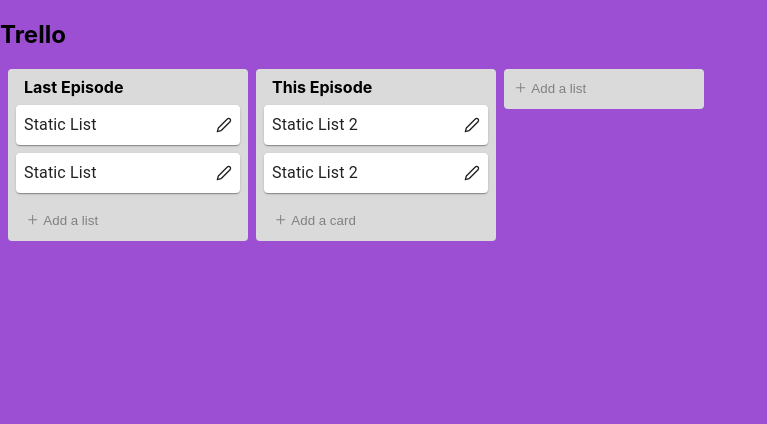
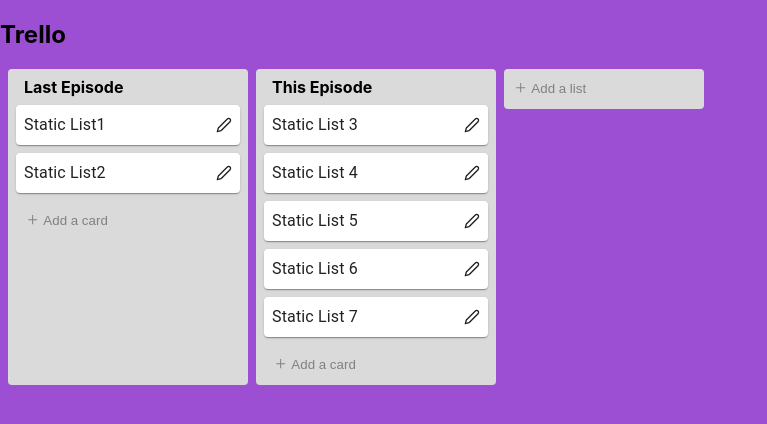
Before and after one commit to yashkathait/trelloclone, a React (Create React App) app: page / in a window 1280 px wide. Shown: the top 424 px of the page, without its empty margins (0-767 px from the left). Built offline with nearby package versions, Linux system fonts and the light colour scheme.

Commit message:
add drag to same list

```diff
--- a/package.json
+++ b/package.json
@@ -8,6 +8,7 @@
     "@testing-library/react": "^11.2.7",
     "@testing-library/user-event": "^12.8.3",
     "react": "^17.0.2",
+    "react-beautiful-dnd": "^13.1.0",
     "react-dom": "^17.0.2",
     "react-icons": "^4.3.1",
     "react-redux": "^7.2.5",
--- a/src/App.js
+++ b/src/App.js
@@ -1,17 +1,43 @@
 import "./App.css";
+
 import TrelloList from "./components/TrelloList";
 import AddCard from "./components/AddCard";
 import { useSelector } from "react-redux";
+import { DragDropContext } from "react-beautiful-dnd";
+import { useDispatch } from "react-redux";
+import { sort } from "./reducer/action/action";
 
 function App() {
   const list = useSelector((state) => state.addReducer.list);
+  const dispatch = useDispatch();
+  console.log(list);
+
+  const onDragEnd = (result) => {
+    const { destination, source, draggableId } = result;
+
+    console.log(result);
+
+    if (!destination) {
+      return;
+    }
+    dispatch(
+      sort(
+        source.index,
+        destination.index,
+        source.droppableId,
+        destination.droppableId
+      )
+    );
+  };
 
   return (
+    <DragDropContext onDragEnd={onDragEnd}>
       <div className="app">
         <h2>Trello</h2>
         <div className="list">
-        {list.map((list) => (
+          {list.map((list, index) => (
             <TrelloList
+              listIndex={index}
               Listid={list.id}
               key={list.id}
               title={list.title}
@@ -21,6 +47,7 @@
           <AddCard list />
         </div>
       </div>
+    </DragDropContext>
   );
 }
 
--- a/src/components/AddCard.js
+++ b/src/components/AddCard.js
@@ -17,7 +17,7 @@
   };
   const submitHandler = (event) => {
     event.preventDefault();
-    // console.log("asd");s
+
     setInput("");
     setOpenArea(false);
   };
@@ -53,7 +53,6 @@
           <div className="icon">
             <AiOutlinePlus />
           </div>
-          {console.log(Listid)}
           {buttonText}
         </AddCardButton>
       )}
--- a/src/components/Constant.js
+++ b/src/components/Constant.js
@@ -1,3 +1,6 @@
 export const ADD_LIST = "ADD_LIST";
 export const ADD_CARD = "ADD_CARD";
 export const EDIT_LIST = "EDIT_LIST";
+export const EDIT_CARD = "EDIT_CARD";
+export const DELETE_CARD = "DELETE_CARD";
+export const DRAG_HAPPEN = "DRAG_HAPPEN";
--- a/src/components/EditCard.js
+++ b/src/components/EditCard.js
@@ -1,12 +1,14 @@
 import React from "react";
 import { useState } from "react";
+import { editCard, deleteCard } from "../reducer/action/action";
+import { useDispatch } from "react-redux";
 import "./EditCard.css";
 import AddCardButton from "./AddCardButton";
-const EditCard = ({ text }) => {
+const EditCard = ({ text, id, setOpenCard, openCard, listIndex }) => {
+  const dispatach = useDispatch();
   const [editInput, setEditInput] = useState(text);
   const submitHandler = (event) => {
     event.preventDefault();
-    console.log(editInput);
   };
   const changeHandler = (event) => {
     setEditInput(event.target.value);
@@ -15,8 +17,24 @@
     <div>
       <form onSubmit={submitHandler}>
         <input value={editInput} onChange={changeHandler} />
-        <AddCardButton className="edit">Save</AddCardButton>
-        <AddCardButton className="delete">Delete</AddCardButton>
+        <AddCardButton
+          onClick={() => {
+            dispatach(editCard(id, editInput, listIndex));
+            setOpenCard(!openCard);
+          }}
+          className="edit"
+        >
+          Save
+        </AddCardButton>
+        <AddCardButton
+          onClick={() => {
+            dispatach(deleteCard(id, listIndex));
+            setOpenCard(!openCard);
+          }}
+          className="delete"
+        >
+          Delete
+        </AddCardButton>
       </form>
     </div>
   );
--- a/src/components/TrelloCard.js
+++ b/src/components/TrelloCard.js
@@ -3,14 +3,29 @@
 import EditCard from "./EditCard";
 import { FiEdit2 } from "react-icons/fi";
 import { Card, Typography } from "@material-ui/core";
+import { Draggable } from "react-beautiful-dnd";
 import "./TrelloCard.css";
 
-const TrelloCard = ({ text, id }) => {
+const TrelloCard = ({ text, id, index, listIndex }) => {
   const [openCard, setOpenCard] = useState(false);
+
   return (
+    <Draggable draggableId={String(id)} index={index}>
+      {(provided) => (
+        <div
+          ref={provided.innerRef}
+          {...provided.dragHandleProps}
+          {...provided.draggableProps}
+        >
           <Card className="card">
             {openCard ? (
-        <EditCard text={text} />
+              <EditCard
+                listIndex={listIndex}
+                setOpenCard={setOpenCard}
+                openCard={openCard}
+                id={id}
+                text={text}
+              />
             ) : (
               <div className="ca">
                 <div>
@@ -27,6 +42,9 @@
               </div>
             )}
           </Card>
+        </div>
+      )}
+    </Draggable>
   );
 };
 export default TrelloCard;
--- a/src/components/TrelloList.js
+++ b/src/components/TrelloList.js
@@ -4,10 +4,12 @@
 import { editList } from "../reducer/action/action";
 import { useState } from "react";
 import { MdDelete } from "react-icons/md";
+import { Droppable } from "react-beautiful-dnd";
 import TrelloCard from "./TrelloCard";
+
 import "./TrelloList.css";
 
-const TrelloList = ({ title, cards, Listid }) => {
+const TrelloList = ({ title, cards, Listid, listIndex }) => {
   const dispatch = useDispatch();
   const [input, setInput] = useState(title);
   const [openEdit, setOpenEdit] = useState(false);
@@ -22,6 +24,8 @@
   };
 
   return (
+    <Droppable droppableId={String(Listid)}>
+      {(provided) => (
         <div className="container">
           {openEdit ? (
             <form onSubmit={submitHandler} className="editform">
@@ -35,19 +39,28 @@
               </div>
             </form>
           ) : (
-        <div>
+            <div {...provided.droppableProps} ref={provided.innerRef}>
               <h4 className="title" onClick={() => setOpenEdit(true)}>
                 {title}
               </h4>
               <div>
-            {cards.map((card) => (
-              <TrelloCard text={card.text} key={card.id} />
+                {cards.map((card, index) => (
+                  <TrelloCard
+                    listIndex={listIndex}
+                    index={index}
+                    text={card.text}
+                    key={card.id}
+                    id={card.id}
+                  />
                 ))}
               </div>
               <AddCard Listid={Listid} />
+              {provided.placeholder}
             </div>
           )}
         </div>
+      )}
+    </Droppable>
   );
 };
 export default TrelloList;
--- a/src/reducer/action/action.js
+++ b/src/reducer/action/action.js
@@ -18,7 +18,6 @@
   };
 };
 export const editList = (Listid, title) => {
-  console.log(title);
   return {
     type: "EDIT_LIST",
     payload: {
@@ -27,3 +26,38 @@
     },
   };
 };
+export const editCard = (id, text, listIndex) => {
+  console.log(listIndex);
+  return {
+    type: "EDIT_CARD",
+    payload: {
+      id: id,
+      text: text,
+    },
+  };
+};
+export const deleteCard = (id, listIndex) => {
+  return {
+    type: "DELETE_CARD",
+    payload: {
+      listIndex: listIndex,
+      id: id,
+    },
+  };
+};
+export const sort = (
+  sourceIndex,
+  destinationIndex,
+  droppableIdSoucer,
+  droppableIdDestination
+) => {
+  return {
+    type: "DRAG_HAPPEN",
+    payload: {
+      sourceIndex: sourceIndex,
+      destinationIndex: destinationIndex,
+      droppableIdSoucer: droppableIdSoucer,
+      droppableIdDestination: droppableIdDestination,
+    },
+  };
+};
--- a/src/reducer/addReducer.js
+++ b/src/reducer/addReducer.js
@@ -1,32 +1,51 @@
-import { ADD_LIST, ADD_CARD, EDIT_LIST } from "../components/Constant";
+import {
+  ADD_LIST,
+  ADD_CARD,
+  EDIT_LIST,
+  EDIT_CARD,
+  DELETE_CARD,
+  DRAG_HAPPEN,
+} from "../components/Constant";
 
 const initialData = {
   list: [
     {
       title: "Last Episode",
-      id: 0,
+      id: 1,
       cards: [
         {
-          id: 0,
-          text: "Static List",
+          id: 2,
+          text: "Static List1",
         },
         {
-          id: 1,
-          text: "Static List",
+          id: 3,
+          text: "Static List2",
         },
       ],
     },
     {
       title: "This Episode",
-      id: 1,
+      id: 4,
       cards: [
         {
-          id: 0,
-          text: "Static List 2",
+          id: 5,
+          text: "Static List 3",
         },
         {
-          id: 1,
-          text: "Static List 2",
+          id: 6,
+          text: "Static List 4",
+        },
+        {
+          id: 7,
+          text: "Static List 5",
+        },
+        {
+          id: 8,
+          text: "Static List 6",
+        },
+        {
+          id: 9,
+          text: "Static List 7",
         },
       ],
     },
@@ -88,11 +107,52 @@
           return list;
         }
       });
-      console.log(newList);
       return {
         ...state,
         list: newList,
       };
+    case EDIT_CARD:
+      const currentList = state.list;
+      const listCardIndex = action.payload.listIndex;
+      const editCard = state.list[listCardIndex].cards.map((card) => {
+        if (card.id === action.payload.id) {
+          card.text = action.payload.text;
+        }
+      });
+      currentList[listCardIndex].cards = editCard;
+      return {
+        ...state,
+        currentList: [...currentList],
+      };
+
+    case DELETE_CARD:
+      const list = state.list;
+      const listIndex = action.payload.listIndex;
+      const deletedCard = state.list[listIndex].cards.filter(
+        (card) => card.id !== action.payload.id
+      );
+
+      list[listIndex].cards = deletedCard;
+
+      return {
+        ...state,
+        list: [...list],
+      };
+    case DRAG_HAPPEN:
+      const droppableIdSoucer = action.payload.droppableIdSoucer;
+      const droppableIdDestination = action.payload.droppableIdDestination;
+      const sourceIndex = action.payload.sourceIndex;
+      const destinationIndex = action.payload.destinationIndex;
+      if (droppableIdSoucer === droppableIdDestination) {
+        const find = state.list.find(
+          (list) => droppableIdSoucer === list.id.toString()
+        );
+
+        var toMove = find.cards[sourceIndex];
+        find.cards.splice(sourceIndex, 1);
+        find.cards.splice(destinationIndex, 0, toMove);
+      }
+
     default:
       return state;
   }
```
Also changed, not shown: 1 other file (tests, documents, lock files or other folders). Lines whose indentation alone changed are shown as unchanged.
